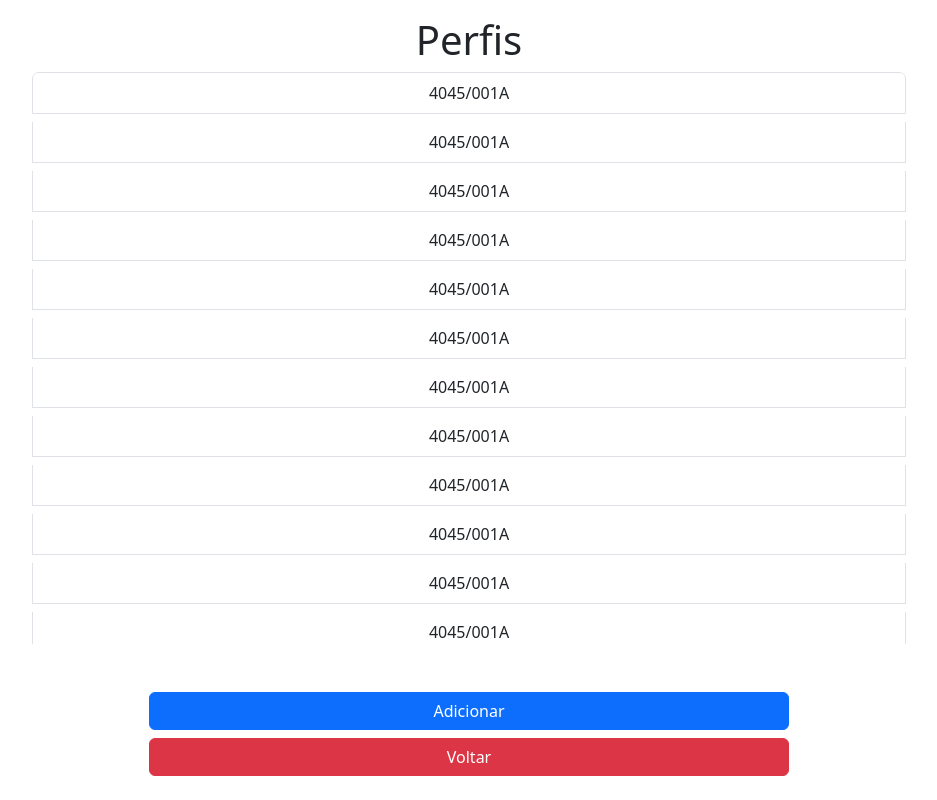
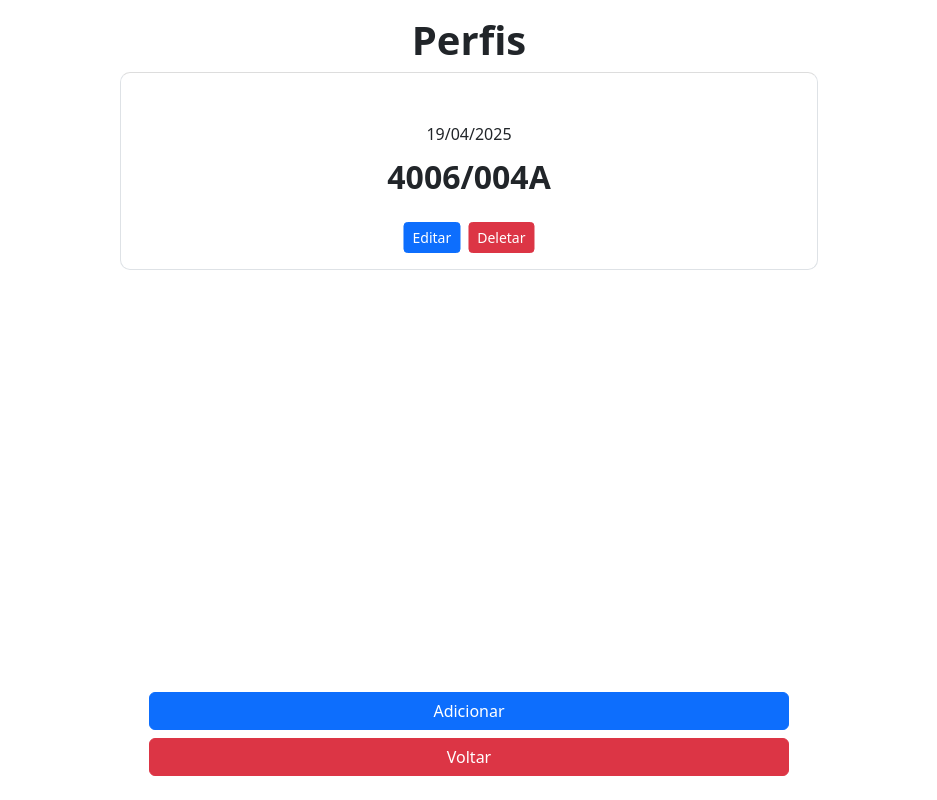
Before and after one commit to LucasLorencetti1904/aprendendo-node-express-api, a website: page projeto-frontend-rotas-http/views/index.html in a window 1280 px wide. Shown: the whole page, without its empty margins (171-1108 px from the left). Drawn offline with Linux system fonts and the light colour scheme.

Commit message:
feat: estilizar lista de itens salvos

```diff
--- a/projeto-frontend-rotas-http/views/index.html
+++ b/projeto-frontend-rotas-http/views/index.html
@@ -64,40 +64,16 @@
       </form>
     </div>
     <div class="container p-4 d-flex align-items-center justify-content-center">
-        <h1 class="position-fixed top-0 mt-3">Perfis</h1>
-        <ul class="list-group gap-2 text-center mt-5" style="width: 80%; height: 72vh; overflow-y: auto;">
-            <li class="list-group-item">4045/001A</li>
-            <li class="list-group-item">4045/001A</li>
-            <li class="list-group-item">4045/001A</li>
-            <li class="list-group-item">4045/001A</li>
-            <li class="list-group-item">4045/001A</li>
-            <li class="list-group-item">4045/001A</li>
-            <li class="list-group-item">4045/001A</li>
-            <li class="list-group-item">4045/001A</li>
-            <li class="list-group-item">4045/001A</li>
-            <li class="list-group-item">4045/001A</li>
-            <li class="list-group-item">4045/001A</li>
-            <li class="list-group-item">4045/001A</li>
-            <li class="list-group-item">4045/001A</li>
-            <li class="list-group-item">4045/001A</li>
-            <li class="list-group-item">4045/001A</li>
-            <li class="list-group-item">4045/001A</li>
-            <li class="list-group-item">4045/001A</li>
-            <li class="list-group-item">4045/001A</li>
-            <li class="list-group-item">4045/001A</li>
-            <li class="list-group-item">4045/001A</li>
-            <li class="list-group-item">4045/001A</li>
-            <li class="list-group-item">4045/001A</li>
-            <li class="list-group-item">4045/001A</li>
-            <li class="list-group-item">4045/001A</li>
-            <li class="list-group-item">4045/001A</li>
-            <li class="list-group-item">4045/001A</li>
-            <li class="list-group-item">4045/001A</li>
-            <li class="list-group-item">4045/001A</li>
-            <li class="list-group-item">4045/001A</li>
-            <li class="list-group-item">4045/001A</li>
-            <li class="list-group-item">4045/001A</li>
-            <li class="list-group-item">4045/001A</li>
+        <h1 class="position-fixed top-0 mt-3 fw-bold fs-1">Perfis</h1>
+        <ul class="d-flex align-items-center list-group gap-5 text-center mt-5" style="width: 80%; height: 72vh; overflow-y: auto;">
+            <li class="list-group-item">
+                <h6>19/04/2025</h6>
+                <p class="fs-2 fw-bold">4006/004A</p>
+                <div class="d-flex gap-2">
+                    <button class="btn btn-sm btn-primary">Editar</button>
+                    <button class="btn btn-sm btn-danger">Deletar</button>
+                </div>
+            </li>
         </ul>
         <div class="d-flex flex-column gap-2 position-fixed bottom-0 mb-4 w-50">
             <button class="btn btn-primary">Adicionar</button>
--- a/projeto-frontend-rotas-http/views/styles/style.css
+++ b/projeto-frontend-rotas-http/views/styles/style.css
@@ -1,3 +1,19 @@
 .oculto {
     display: none;
 }
+
+.list-group > .list-group-item {
+    border-top: 1px solid #ddd;
+    border-radius: 10px;
+    padding: 6%;
+    min-height: 24%;
+    width: 80%;
+    position: relative;
+}
+
+li.list-group-item div {
+    position: absolute;
+    left: 50%;
+    transform: translateX(-50%);
+    bottom: 8%;
+}
```
